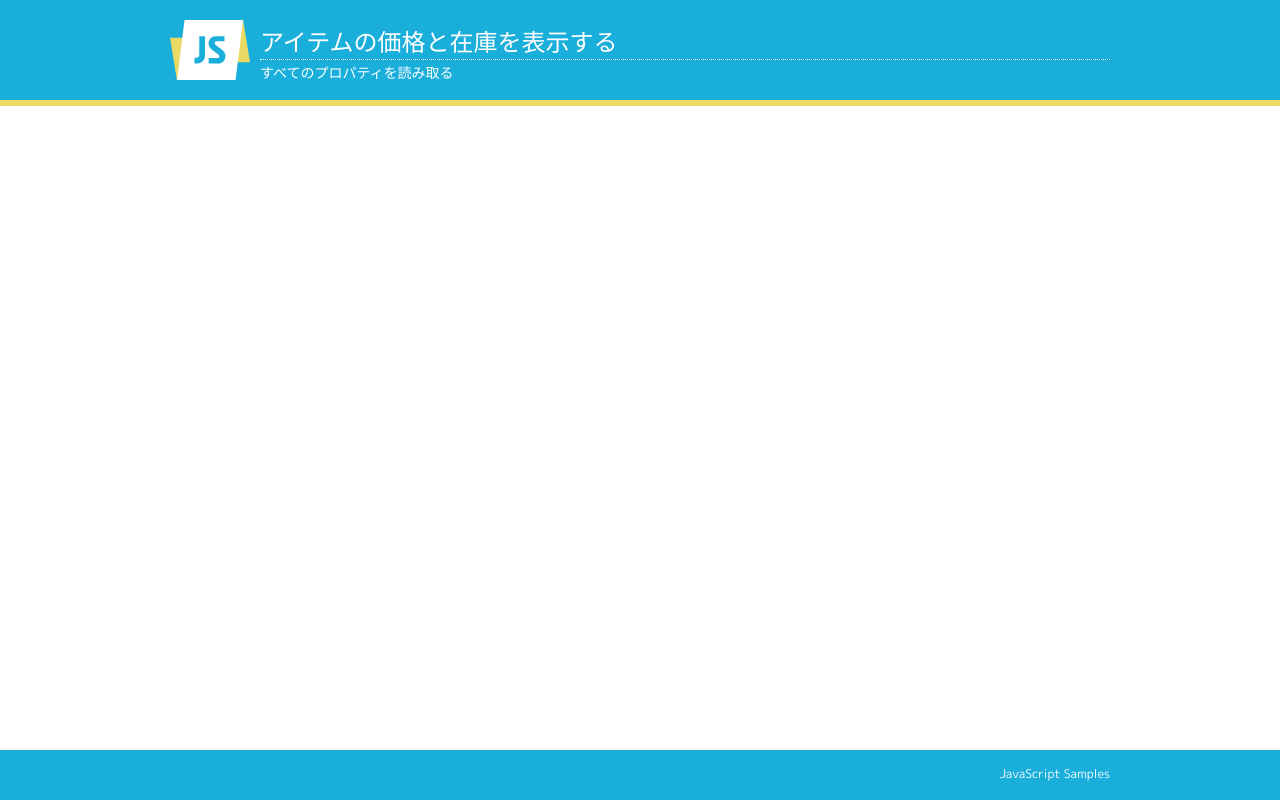
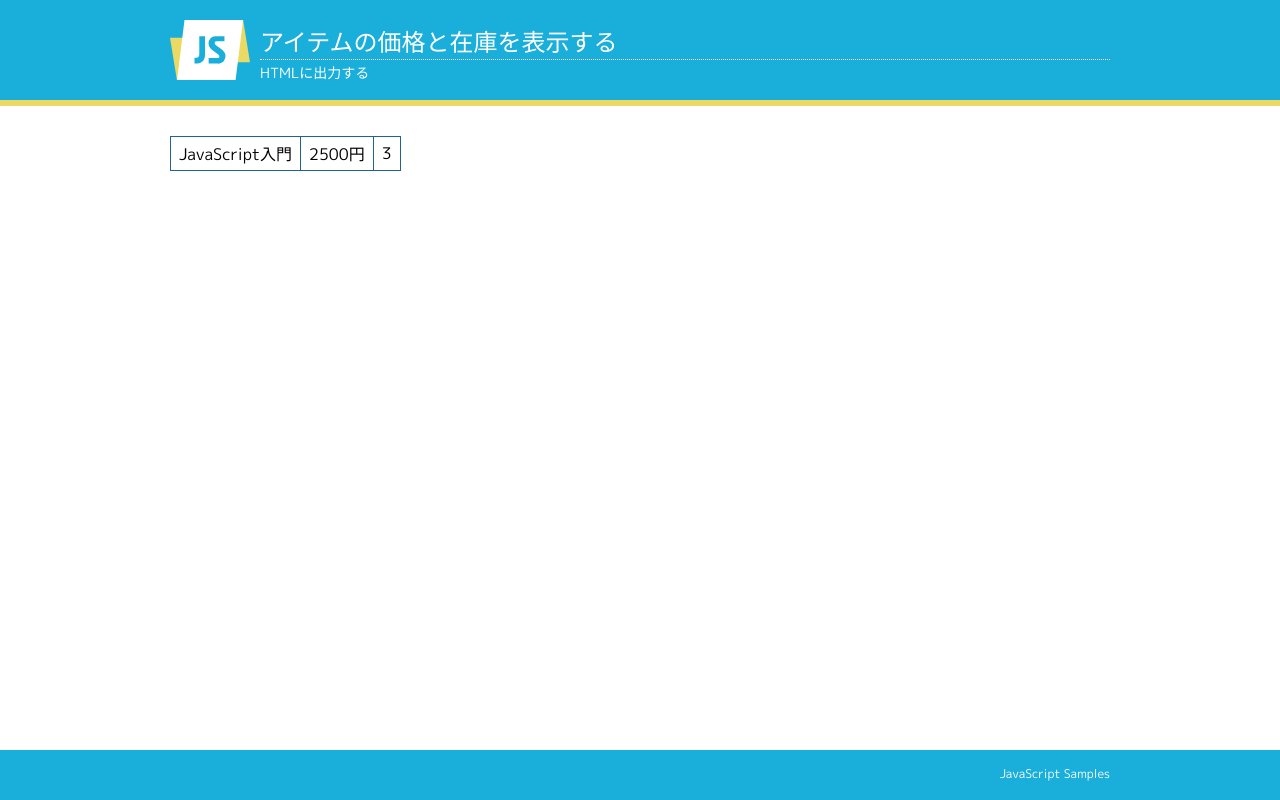
Before and after one commit to takato15/javascript_study, a plain HTML site: page practice/3-11_object/index.html in a window 1280 px wide. Drawn offline with Linux system fonts and the light colour scheme; files that its build step writes are made by us from their sources; files whose address does not match are found by name.

Commit message:
[update]htmlに出力

```diff
--- a/practice/3-11_object/index.html
+++ b/practice/3-11_object/index.html
@@ -8,19 +8,35 @@
     <link href="../../_common/images/favicon.ico" rel="shortcut icon">
     <link href="https://fonts.googleapis.com/css?family=M+PLUS+1p:400,500" rel="stylesheet">
     <link href="../../_common/css/style.css" rel="stylesheet">
+    <style>
+        table {
+            border-collapse: collapse;
+        }
+
+        td {
+            padding: 4px 8px;
+            border: 1px solid #23628f;
+        }
+    </style>
 </head>
 
 <body>
     <header>
         <div class="container">
             <h1>アイテムの価格と在庫を表示する</h1>
-            <h2>すべてのプロパティを読み取る</h2>
+            <h2>HTMLに出力する</h2>
         </div><!-- /.container -->
     </header>
     <main>
         <div class="container">
             <section>
-
+                <table>
+                    <tr>
+                        <td id="title"></td>
+                        <td id="price"></td>
+                        <td id="stock"></td>
+                    </tr>
+                </table>
             </section>
         </div><!-- /.container -->
     </main>
@@ -34,9 +50,9 @@
 
         let jsbook = { title: 'JavaScript入門', price: 2500, stock: 3 };
 
-        for (let p in jsbook) {
-            console.log(p + '=' + jsbook[p]);
-        }
+        document.getElementById('title').textContent = jsbook.title;
+        document.getElementById('price').textContent = jsbook.price + '円';
+        document.getElementById('stock').textContent = jsbook.stock;
     </script>
 </body>
 
```
